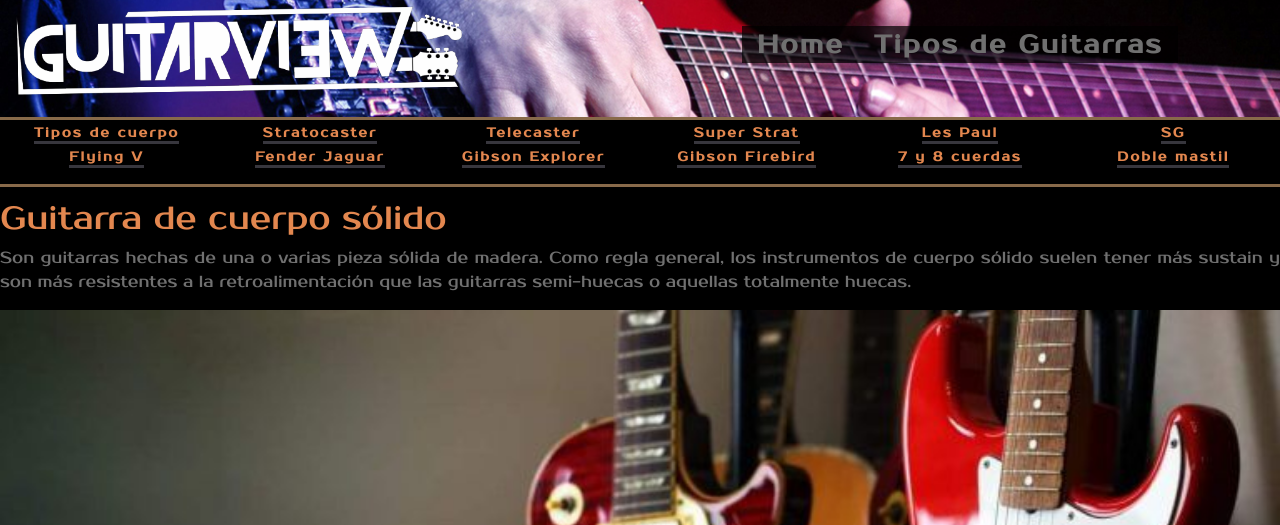
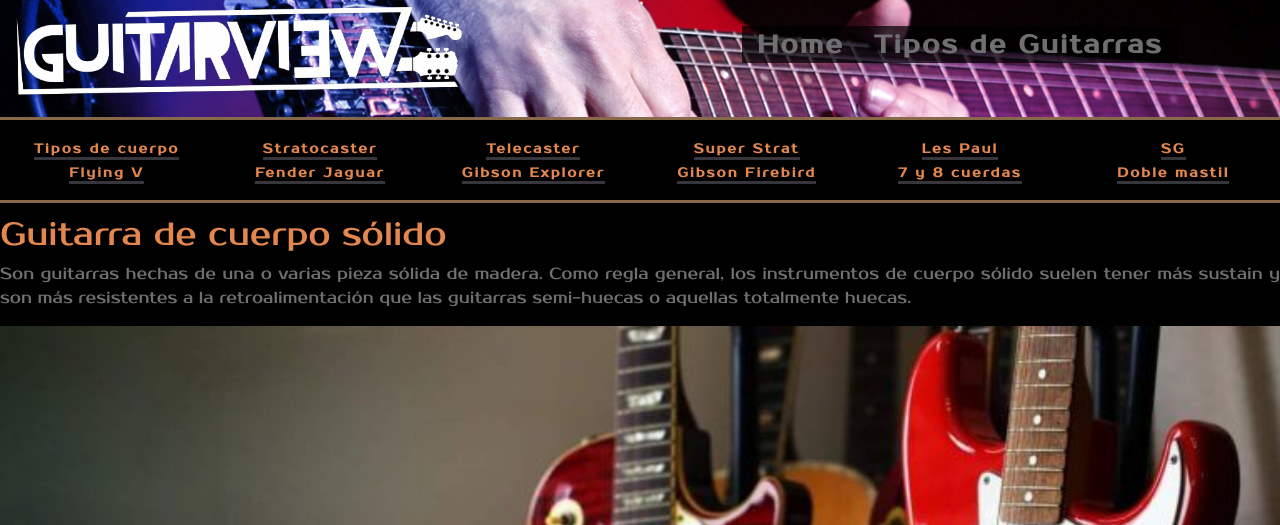
Before and after one commit to No-Country/C4-02-T, a PHP site: page /caracteristicas.php in a window 1280 px wide. Shown: the top 525 px of the page. Run offline with PHP 8.4, Linux system fonts and the light colour scheme; data comes from the database, SQL or seed files in the repository.

Commit message:
padding top en navbar de guitarras

```diff
--- a/css/style.css
+++ b/css/style.css
@@ -33,6 +33,7 @@ h2{
 .borde_nav{
     border-bottom: 3px solid #886a4a;
     width: 100%;
+    padding-top: 1em;
 }
 a{
     text-decoration: none;
```
